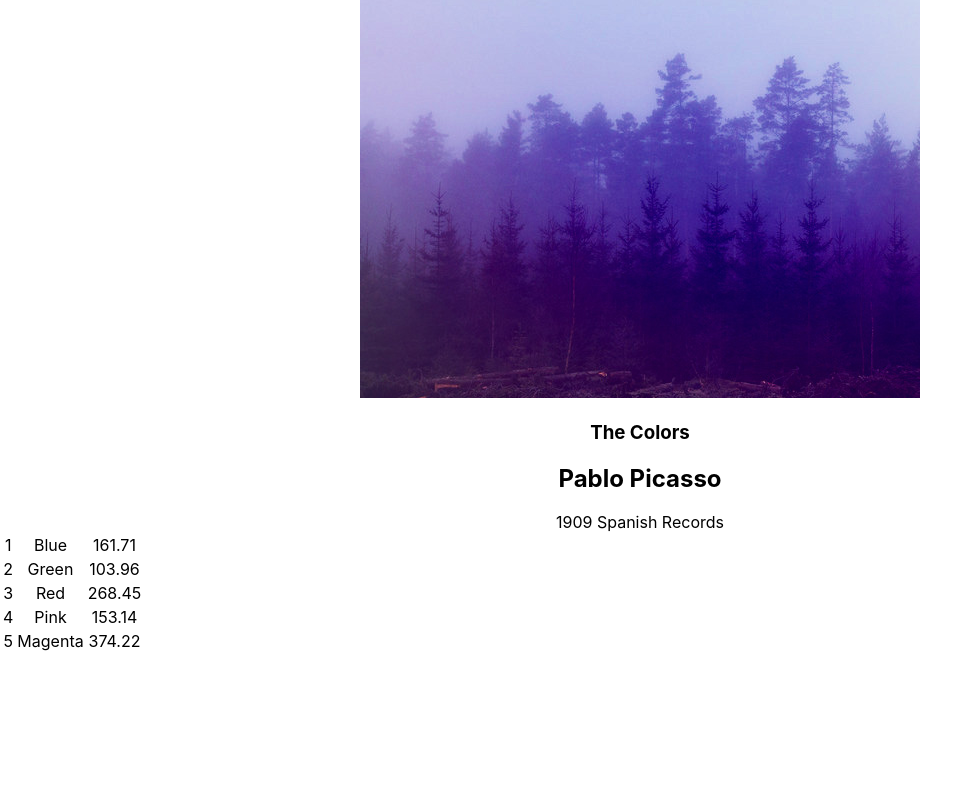
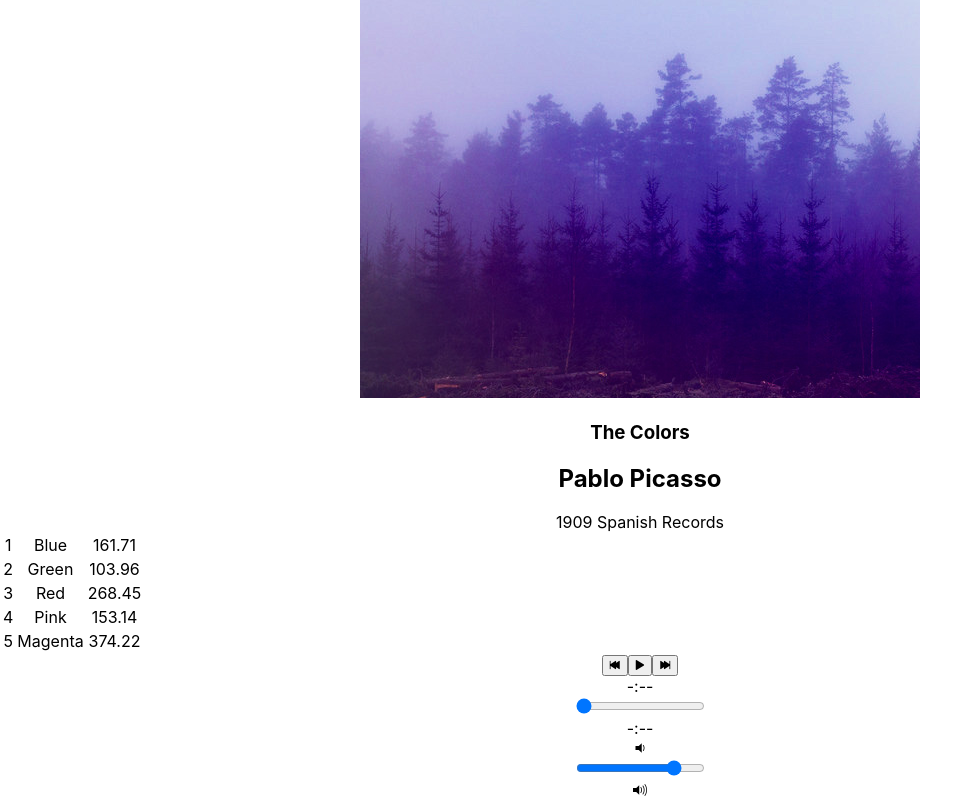
Before and after one commit to ForrestLonganecker/bloc-jams-react, a React (Create React App) app: page /album/the-colors in a window 1280 px wide. Shown: the part 264-1064 px from the top of the page, without its empty margins (0-979 px from the left). Before the commit the page ends 918 px from the top, so only its background shows below. Built offline with nearby package versions, Linux system fonts and the light colour scheme.

Commit message:
first commit

```diff
--- a/src/components/Album.js
+++ b/src/components/Album.js
@@ -1,6 +1,7 @@
 import React, { Component } from 'react';
 //import { Link } from 'react-router-dom';
 import albumData from './../data/albums';
+import PlayerBar from './PlayerBar';
 
 class Album extends Component {
     constructor(props) {
@@ -82,6 +83,15 @@
         }
     }
 
+    handlePrevClick() {
+        const currentIndex = this.state.album.songs.findIndex(song => this.state.currentSong === song);
+        const newIndex = Math.max(0, currentIndex - 1);
+        const newSong = this.state.album.songs[newIndex];
+        this.setSong(newSong);
+        this.play();
+
+    }
+
 
     render() {
         return (
@@ -114,6 +124,12 @@
                       }
                     </tbody>
                 </table>
+                <PlayerBar
+                    isPlaying={this.state.isPlaying}
+                    currentSong={this.state.currentSong}
+                    handleSongClick={() => this.handleSongClick(this.state.currentSong)}
+                    handdlePrevClick={() => this.handlePrevClick()}
+                />
             </section>
         );
     }
--- /dev/null
+++ b/src/components/PlayerBar.js
@@ -0,0 +1,33 @@
+import React, { Component } from 'react';
+
+class PlayerBar extends Component {
+    render() {
+        return (
+            <section className="player-bar">
+                <section id="buttons">
+                    <button id="previous" onClick={this.props.handlePrevClick}>
+                        <span className="ion-skip-backward" />
+                    </button>
+                    <button id="play-pause" onClick={this.props.handleSongClick} >
+                        <span className={this.props.isPlaying ? 'ion-pause' : 'ion-play'} />
+                    </button>
+                    <button id="next">
+                        <span className="ion-skip-forward" />
+                    </button>
+                </section>
+                <section id="time-control">
+                    <div className="current-time">-:--</div>
+                    <input type="range" className="seek-bar" value="0" />
+                    <div className="total-time">-:--</div>
+                </section>
+                <section id="volume-control">
+                    <div className="icon ion-volume-low" />
+                    <input type="range" className="seek-bar" value="80" />
+                    <div className="icon ion-volume-high" />
+                </section>
+            </section>
+        );
+    }
+}
+
+export default PlayerBar;
```
